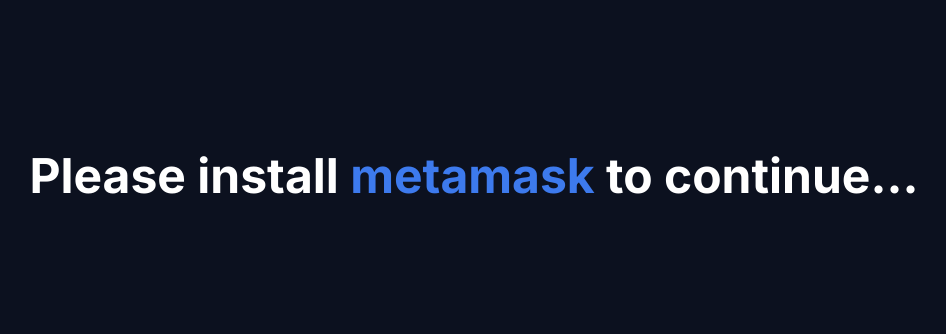
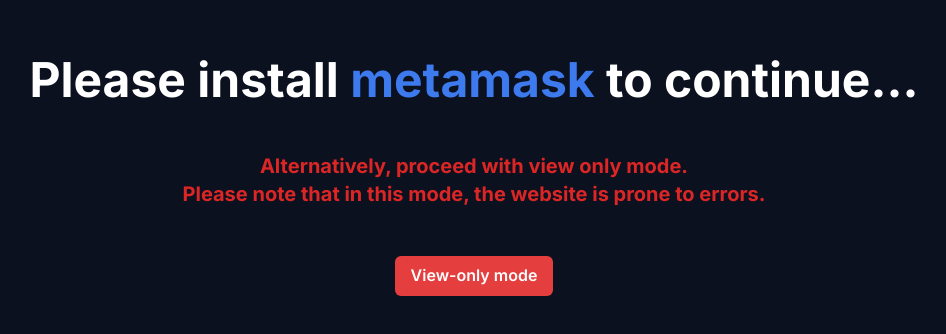
Before and after one commit to ong6/amuze, a Next.js app: page / in a window 1280 px wide. Shown: the part 224-558 px from the top of the page, without its empty margins (166-1112 px from the left). Built offline with nearby package versions, Linux system fonts and the light colour scheme.

Commit message:
added view only mode

```diff
--- a/components/layouts/Main.js
+++ b/components/layouts/Main.js
@@ -1,4 +1,4 @@
-import { Box, Link } from "@chakra-ui/react";
+import { Box, Button, Link } from "@chakra-ui/react";
 import { ethers } from "ethers";
 import Head from "next/head";
 import React, { useEffect, useState } from "react";
@@ -9,7 +9,8 @@
 const Main = ({ children }) => {
   const [metamask, setMetamask] = useState(true);
   const [address, setAddress] = useState(undefined);
-  const [network, setNetwork] = useState(false);
+  const [network, setNetwork] = useState(true);
+  const [viewMode, setViewMode] = useState(false);
 
   useEffect(() => {
     async function getNetwork() {
@@ -31,11 +32,21 @@
         });
       }
     }
-    getNetwork();
-  }, [metamask, address, network]);
+    if (!viewMode) {
+      console.log("ran");
+      getNetwork();
+    }
+  }, [metamask, address, network, viewMode]);
+
+  const handleViewMode = () => {
+    setViewMode(true);
+    setMetamask(true);
+    setAddress(true);
+    setNetwork(true);
+  };
 
   return (
-    <MetaContext.Provider value={{ network, address, metamask }}>
+    <MetaContext.Provider value={{ network, address, metamask, viewMode }}>
       <Box as="main">
         <Head>
           <meta name="apple-mobile-web-app-capable" content="yes" />
@@ -48,10 +59,21 @@
             <Footer />
           </>
         ) : (
-          <div className="text-5xl font-bold text-white self-center items-center justify-center flex h-screen whitespace-pre">
-            Please install{" "}
-            <Link href="https://metamask.io/download/">metamask</Link> to
-            continue...
+          <div className="flex flex-col h-screen items-center justify-center space-y-12">
+            <div className="text-5xl font-bold text-white self-center items-center justify-center flex  whitespace-pre">
+              Please install{" "}
+              <Link href="https://metamask.io/download/">metamask</Link> to
+              continue...
+            </div>
+            <h1 className="text-xl font-bold text-red-600 self-center items-center justify-center flex flex-col ">
+              <span>Alternatively, proceed with view only mode.</span>
+              <span>
+                Please note that in this mode, the website is prone to errors.
+              </span>
+            </h1>
+            <Button colorScheme={"red"} onClick={handleViewMode}>
+              View-only mode
+            </Button>
           </div>
         )}
       </Box>
--- a/components/museum/Entry.js
+++ b/components/museum/Entry.js
@@ -16,14 +16,18 @@
 import { addMuze, handlePayment, swapEthToMuze } from "../../pages/api/wallet";
 
 export default function Entry({ title }) {
-  const { address, network } = useContext(MetaContext);
+  const { address, network, viewMode } = useContext(MetaContext);
   const router = useRouter();
 
   const enterMuseum = async () => {
-    if (await handlePayment(address)) {
+    if (viewMode) {
       router.push("tours/singapore");
     } else {
-      console.log("You didn't pay");
+      if (await handlePayment(address)) {
+        router.push("tours/singapore");
+      } else {
+        console.log("You didn't pay");
+      }
     }
   };
 
--- a/pages/renting.js
+++ b/pages/renting.js
@@ -144,12 +144,7 @@
 
   return (
     <>
-      <Layout>
-        <Head>
-          <title>Rent/Listing | Amuze</title>
-          <meta name="description" content="Amuze-Museum at your fingertips" />
-          <link rel="icon" href="/favicon.ico" />
-        </Head>
+      <Layout title={"Rent & Listing"}>
         {address && network ? (
           <Section delay={0.2}>
             <div className="flex flex-col pt-6 space-y-6 pb-60">
```
